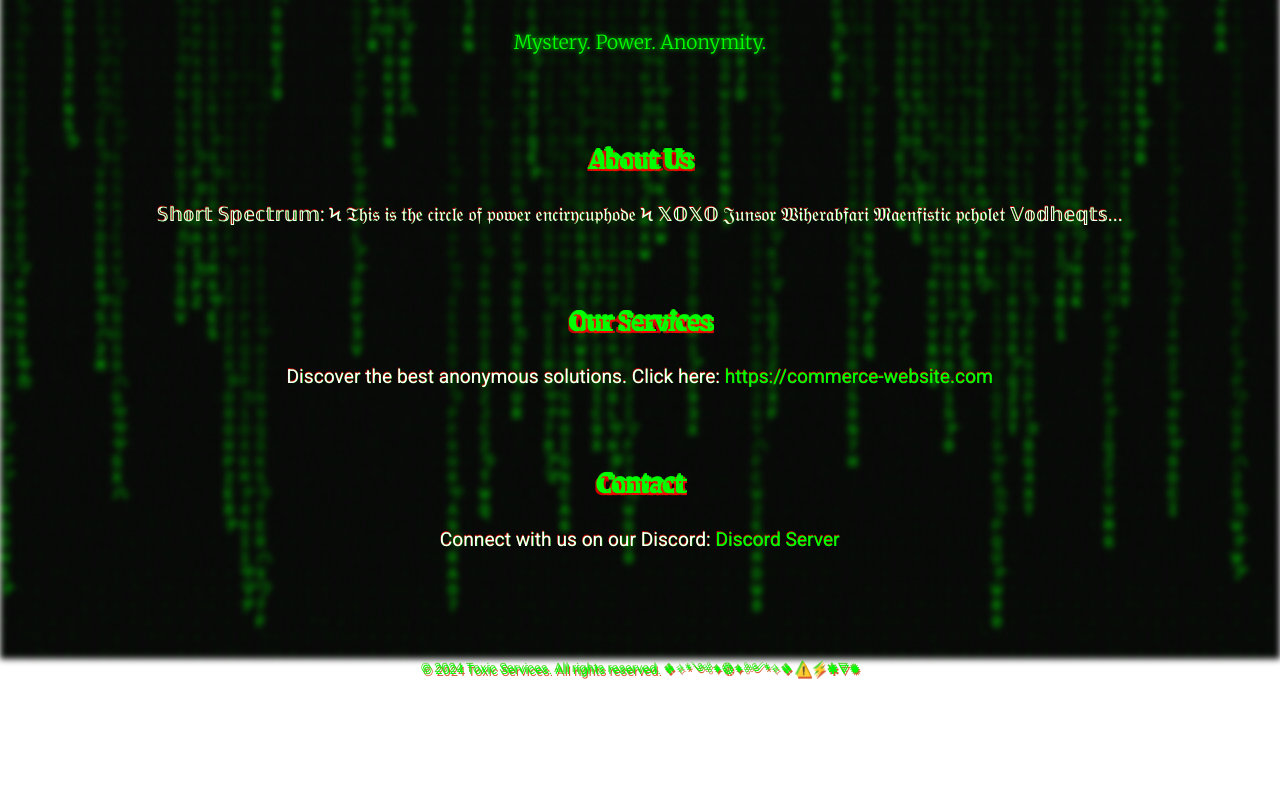
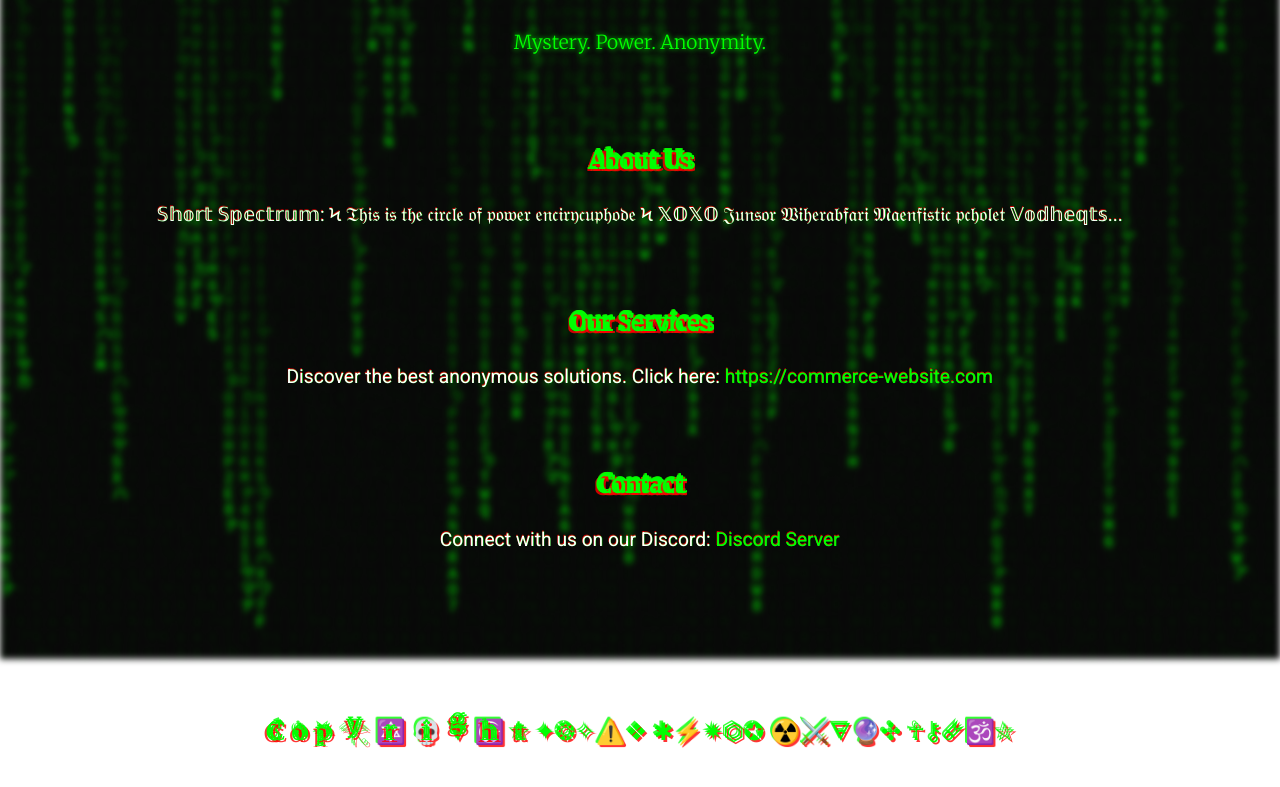
Before and after one commit to toxicv99/OptifyX.github.io, a plain HTML site: page index.html in a window 1280 px wide. Shown: the part 141-928 px from the top of the page. Before the commit the page ends 852 px from the top, so only its background shows below. Drawn offline with Linux system fonts and the light colour scheme.

Commit message:
Update index.html

```diff
--- a/index.html
+++ b/index.html
@@ -125,12 +125,12 @@
             padding: 10px; /* Reduced padding for footer */
             position: relative;
             z-index: 1; /* Overlay the background */
-            margin-top: 40px; /* Move footer up */
+            margin-top: 80px; /* Move footer down */
         }
 
         .footer-glitch {
-            animation: glitch 2s infinite;
-            font-size: 0.8rem; /* Smaller font size for copyright text */
+            font-size: 1.5rem; /* Larger font size for copyright text */
+            animation: glitch 1s infinite; /* Stronger glitch effect */
         }
     </style>
 </head>
@@ -155,9 +155,19 @@
 
     <footer>
         <p class="footer-glitch">
-            &copy; 2024 Toxic Services. All rights reserved.
-            <span class="footer-glitch">❖✧*༺✦❂✦༻*✧❖</span>
-            <span class="footer-glitch">⚠️⚡️✱🜃✹</span>
+            <span class="glitch" data-text="C">⚦</span>
+            <span class="glitch" data-text="o">☬</span>
+            <span class="glitch" data-text="p">⛧</span>
+            <span class="glitch" data-text="y">𓂀</span>
+            <span class="glitch" data-text="r">✡️</span>
+            <span class="glitch" data-text="i">💀</span>
+            <span class="glitch" data-text="g">🜃</span>
+            <span class="glitch" data-text="h">☪️</span>
+            <span class="glitch" data-text="t">⛤</span>
+            <span class="symbols">✦❂✧⚠️❖</span>
+            <span class="symbols">✱⚡️✷⏣✪</span>
+            <span class="symbols">☢️⚔️🜃🔮✣</span>
+            <span class="symbols">☥⚷🜸🕉️⛦</span>
         </p>
     </footer>
 
```
